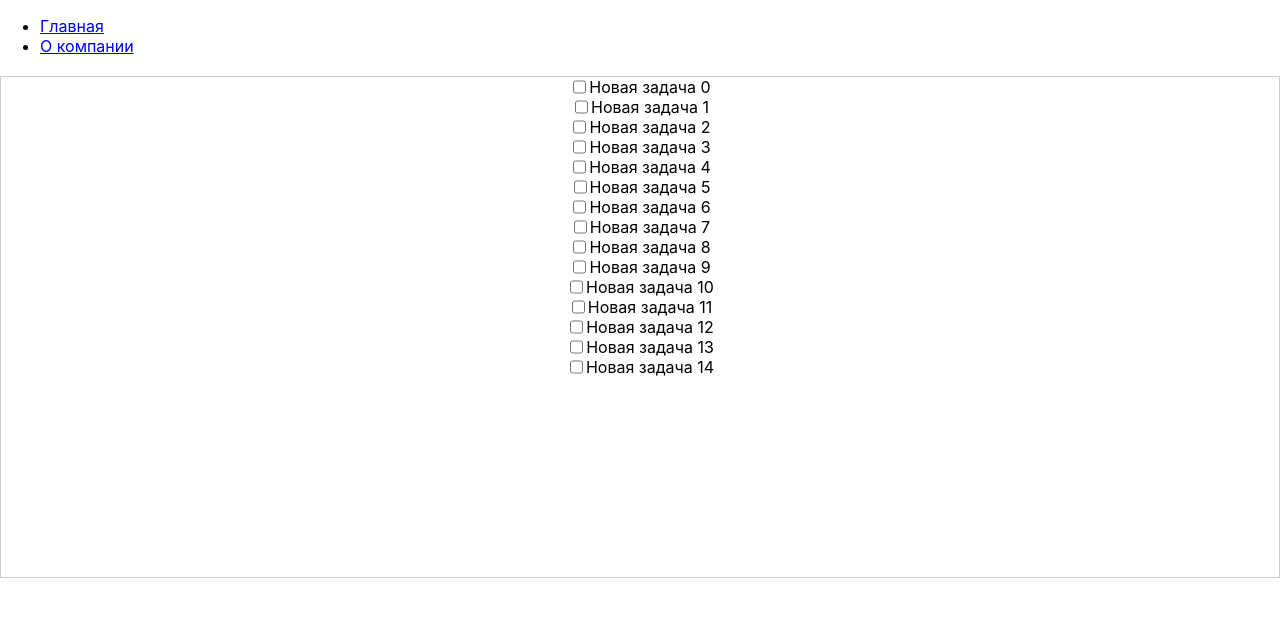
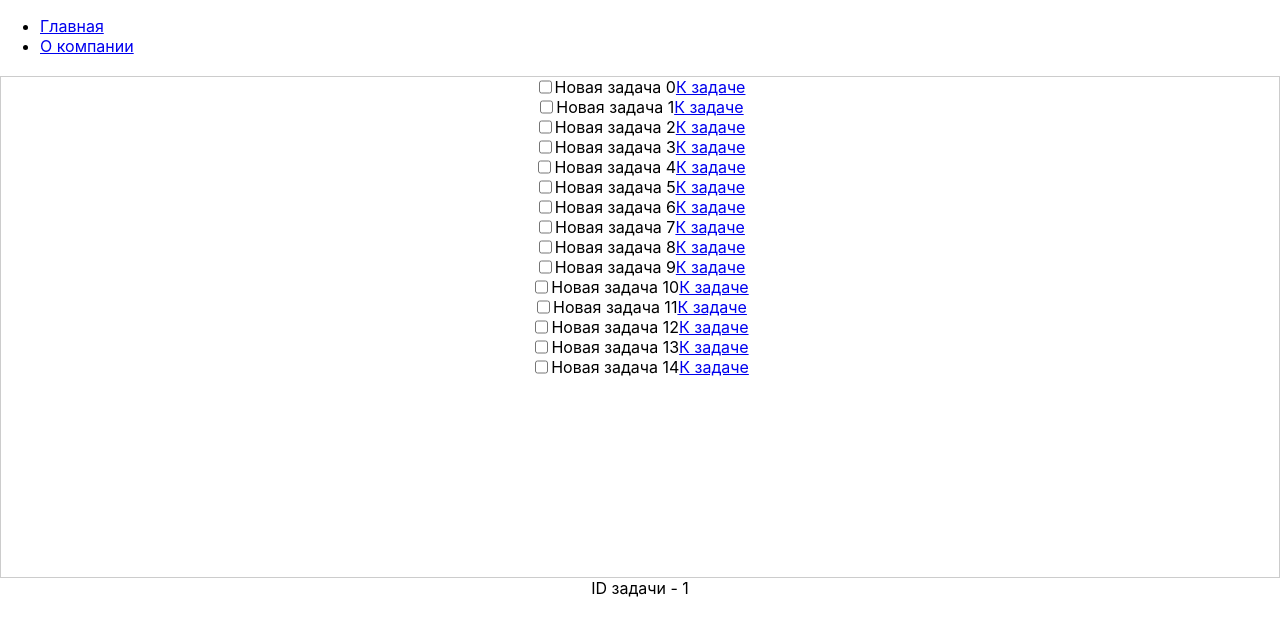
Before and after one commit to education-vk-company/lesson-6-spa, a React (Create React App) app: page /task/1 in a window 1280 px wide. Shown: the top 636 px of the page. Built offline with nearby package versions, Linux system fonts and the light colour scheme.

Commit message:
added nested routing

```diff
--- a/src/App.js
+++ b/src/App.js
@@ -8,7 +8,7 @@ class App extends Component {
     return (
       <Router>
         <Layout>
-          <Route path='' exact component={ToDoContainer} />
+          <Route path='' component={ToDoContainer} />
         </Layout>
       </Router>
     );
--- a/src/components/Tasks/Task/Task.js
+++ b/src/components/Tasks/Task/Task.js
@@ -1,12 +1,15 @@
 import React from 'react';
 import classes from './Task.module.css';
-const task = ({task, changeTaskStatus}) => {
+import { Link, withRouter } from 'react-router-dom'
+
+const task = ({task, changeTaskStatus, match}) => {
   return (
     <div className={classes.TaskContainer}>
       <input id={task.id} onChange={changeTaskStatus} type='checkbox' value={task.isFinished}/>
       <label htmlFor={task.id}><div>{task.text}</div></label>
+      <Link to={`${match.path}/task/${task.id}`}>К задаче</Link>
     </div>
   )
 };
 
-export default task;
+export default withRouter(task);
--- /dev/null
+++ b/src/components/Tasks/TaskPage/TaskPage.js
@@ -0,0 +1,7 @@
+import React from 'react';
+
+const taskPage = (props) => (
+  <div>ID задачи - {props.match.params.id}</div>
+);
+
+export default taskPage;
--- a/src/components/Tasks/Tasks.js
+++ b/src/components/Tasks/Tasks.js
@@ -3,6 +3,7 @@ import classes from './Tasks.module.css';
 import Task from './Task/Task'
 
 const tasks = (props) => {
+  console.log(props);
   let taskList = props.tasks.map(task => {
       return (
         <Task key={task.id} task={task} changeTaskStatus={() => props.changeTaskStatus(task.id, task)}/>
--- a/src/containers/ToDoContainer/ToDoContainer.js
+++ b/src/containers/ToDoContainer/ToDoContainer.js
@@ -1,11 +1,17 @@
 import React, { Component } from 'react';
 import Tasks from '../../components/Tasks/Tasks'
+import { Route } from 'react-router-dom';
+import TaskPage from '../../components/Tasks/TaskPage/TaskPage';
 class ToDoContainer extends Component {
   state = {
-    tasks: this.createTasks()
+    tasks: ToDoContainer.createTasks()
   };
 
-  createTasks() {
+  constructor(props) {
+    super(props)
+  }
+
+  static createTasks() {
     return new Array(15).fill(null).map((item, index) => {
       return {
         id: index,
@@ -31,7 +37,13 @@ class ToDoContainer extends Component {
   };
 
   render() {
-    return <Tasks tasks={this.state.tasks} changeTaskStatus={(id, task) => this.changeTaskStatus(id, task)}/>
+    console.log(this.props);
+    return (
+      <div>
+        <Tasks tasks={this.state.tasks} changeTaskStatus={(id, task) => this.changeTaskStatus(id, task)}/>
+        <Route path='/task/:id' exact component={TaskPage} />
+      </div>
+    )
   }
 }
 export default ToDoContainer;
```
